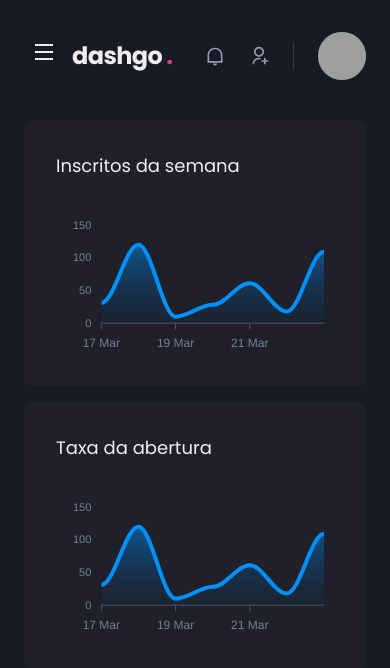
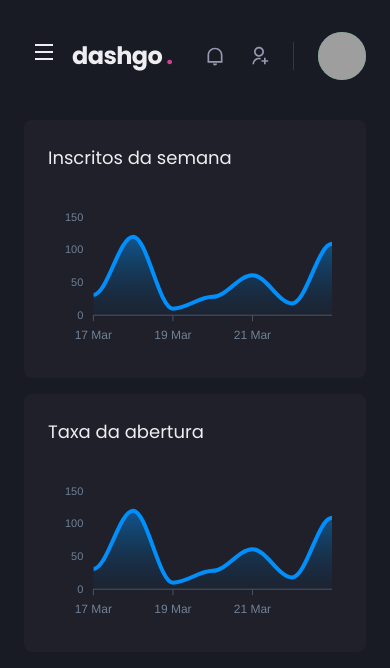
Before and after one commit to sergiogomes/dynamic-research, a Next.js app: page /dashboard in a window 390 px wide. Shown: the top 668 px of the page. Built offline with nearby package versions, Linux system fonts and the light colour scheme; grey boxes are pictures that could not be loaded.

Commit message:
style: :lipstick: Deixando pagina de dashboard responsivo

```diff
--- a/src/pages/dashboard.tsx
+++ b/src/pages/dashboard.tsx
@@ -77,7 +77,7 @@ export default function Dashboard() {
 
         <SimpleGrid flex="1" gap="4" minChildWidth="320px" alignItems="flex-start">
           <Box
-            padding="8"
+            padding={["6", "8"]}
             backgroundColor="gray.800"
             borderRadius={8}
             paddingBottom="4"
@@ -93,7 +93,7 @@ export default function Dashboard() {
             />
           </Box>
           <Box
-            padding="8"
+            padding={["6", "8"]}
             backgroundColor="gray.800"
             borderRadius={8}
             paddingBottom="4"
```
